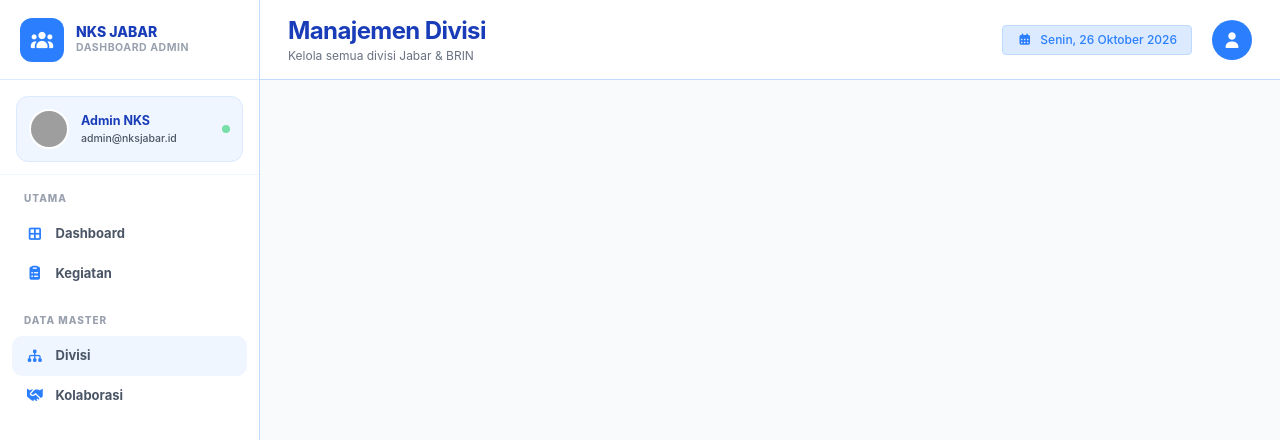
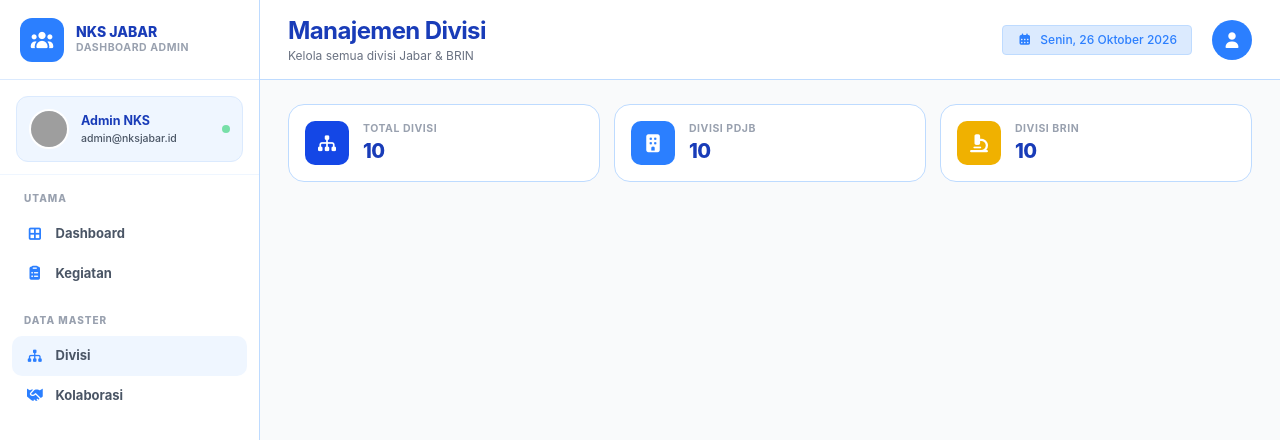
Before and after one commit to YudoTheEngineer/nks-fe, a Vue app: page /divisions in a window 1280 px wide. Shown: the top 440 px of the page. Built offline with nearby package versions, Linux system fonts and the light colour scheme; grey boxes are pictures that could not be loaded.

Commit message:
feat: Create total card

```diff
--- /dev/null
+++ b/src/components/Card.vue
@@ -0,0 +1,22 @@
+<script setup>
+    const props = defineProps({
+        'title': String,
+        'total': Number,
+        'icon': String,
+        'valueClass': String,
+        'color': String
+    })
+</script>
+
+<template>
+    <div class="bg-white border border-blue-200 rounded-2xl p-4 flex items-center gap-3.5 hover:border-blue-400 hover:-translate-y-0.5 transition-all">
+        <div :class="[color]" class="w-11 h-11 rounded-[10px] text-white flex items-center justify-center text-lg shrink-0">
+            <i :class="['fas', icon]"></i>
+        </div>
+        <div>
+            <div class="text-[10.5px] font-bold uppercase tracking-wider text-gray-400">{{ title }}</div>
+            <div :class="[valueClass]" class="text-xl font-extrabold text-blue-800 tracking-tight">{{ total }}</div>
+        </div>
+    </div>
+
+</template>
--- a/src/views/DivisionsView.vue
+++ b/src/views/DivisionsView.vue
@@ -1,13 +1,23 @@
 <script setup>
+    import Card from '@/components/Card.vue';
     import AdminSideBar from '@/partials/AdminSideBar.vue';
     import TopBar from '@/partials/TopBar.vue';
+
 </script>
 
 <template>
     <div class="min-h-screen overflow-x-hidden antialiased bg-gray-50">
         <AdminSideBar />
-        <main class="lg:ml-[260px] min-h-screen px-4 sm:px-6 lg:px-7 transition-all duration-300">
+        <main class="lg:ml-[260px] min-h-screen flex flex-col transition-all duration-300">
             <TopBar title="Manajemen Divisi" subtitle="Kelola semua divisi Jabar & BRIN"/>
+
+            <div class="flex-1 px-4 sm:px-6 lg:px-7 pt-[104px] pb-12">
+                <div class="grid grid-cols-3 gap-3.5 mb-5">
+                    <Card title="Total Divisi" :total="10" icon="fa-sitemap" color="bg-blue-700"></Card>
+                    <Card title="Divisi PDJB" :total="10" icon="fa-building" color="bg-blue-500"></Card>
+                    <Card title="Divisi BRIN" :total="10" icon="fa-microscope" color="bg-yellow-500"></Card>
+                </div>
+            </div>
         </main>
     </div>
 </template>
```
